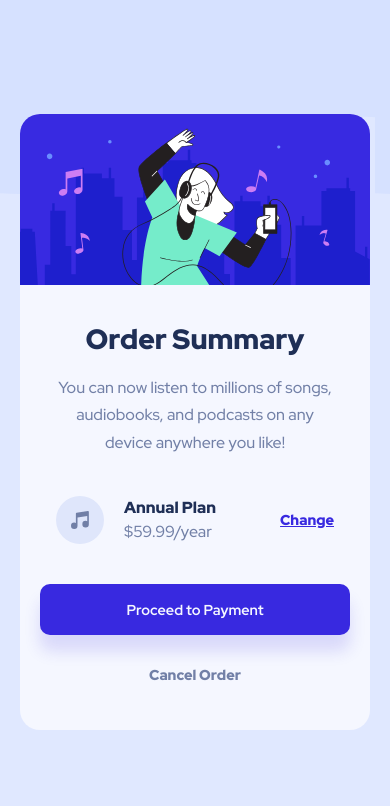
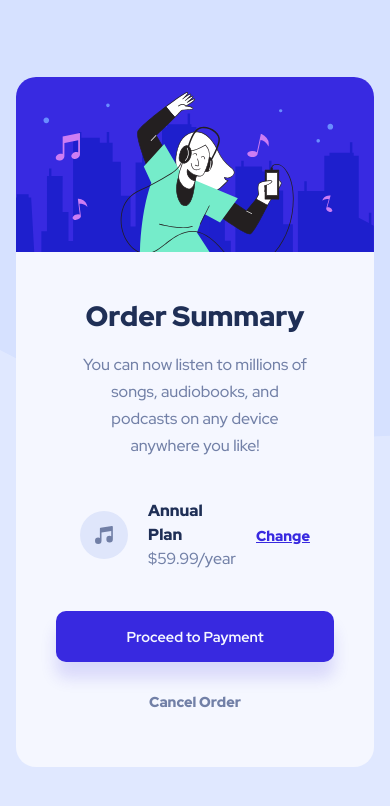
Before and after one commit to CarolAmorim/frontendmentor.ordersummary, a plain HTML site: page index.html in a window 390 px wide. Drawn offline with Linux system fonts and the light colour scheme.

Commit message:
Version 3
Applicating max-width

```diff
--- a/style.css
+++ b/style.css
@@ -39,9 +39,10 @@ body {
 }
 
 main {
-  width: 450px;
+  max-width: 450px;
   border-radius: 20px;
   background-color: var(--n1);
+  margin: 1.5rem;
 }
 
 main > img {
@@ -50,7 +51,7 @@ main > img {
 }
 
 .margin {
-  margin: 0 24px;
+  margin: 0 1.5rem;
 }
 
 .content {
@@ -59,7 +60,7 @@ main > img {
 }
 
 .content h1 {
-  font-size: 28px;
+  font-size: 1.75rem;
   font-weight: 900;
   margin-bottom: 1rem;
   color: var(--n3);
@@ -141,31 +142,14 @@ button:last-of-type:hover {
   color: var(--n3);
 }
 
-@media (max-width: 450px) {
-  main {
-    width: 350px;
+@media (max-width: 375px) {
+  :root {
+    --mb: 1.8rem;
   }
 
   body {
     background: url("./img/pattern-background-mobile.svg") repeat-x;
     background-color: var(--p1);
-  }
-  .content {
-    padding: 1.875rem 1.25rem;
-  }
-
-  .margin {
-    margin: 0 1rem;
-  }
-}
-
-@media (max-width: 350px) {
-  :root {
-    --mb: 1.8rem;
-  }
-
-  main {
-    width: 250px;
   }
 
   .content {
@@ -177,12 +161,15 @@ button:last-of-type:hover {
   }
 
   .content .price {
-    flex-wrap: wrap;
+    display: flex;
+    align-items: center;
+    flex-direction: column;
     gap: 0.625rem;
   }
 
   .content .price p {
-    margin: 0 2.5rem;
+    /* force text break */
+    margin: 0 30%;
     text-align: center;
   }
 }
```
